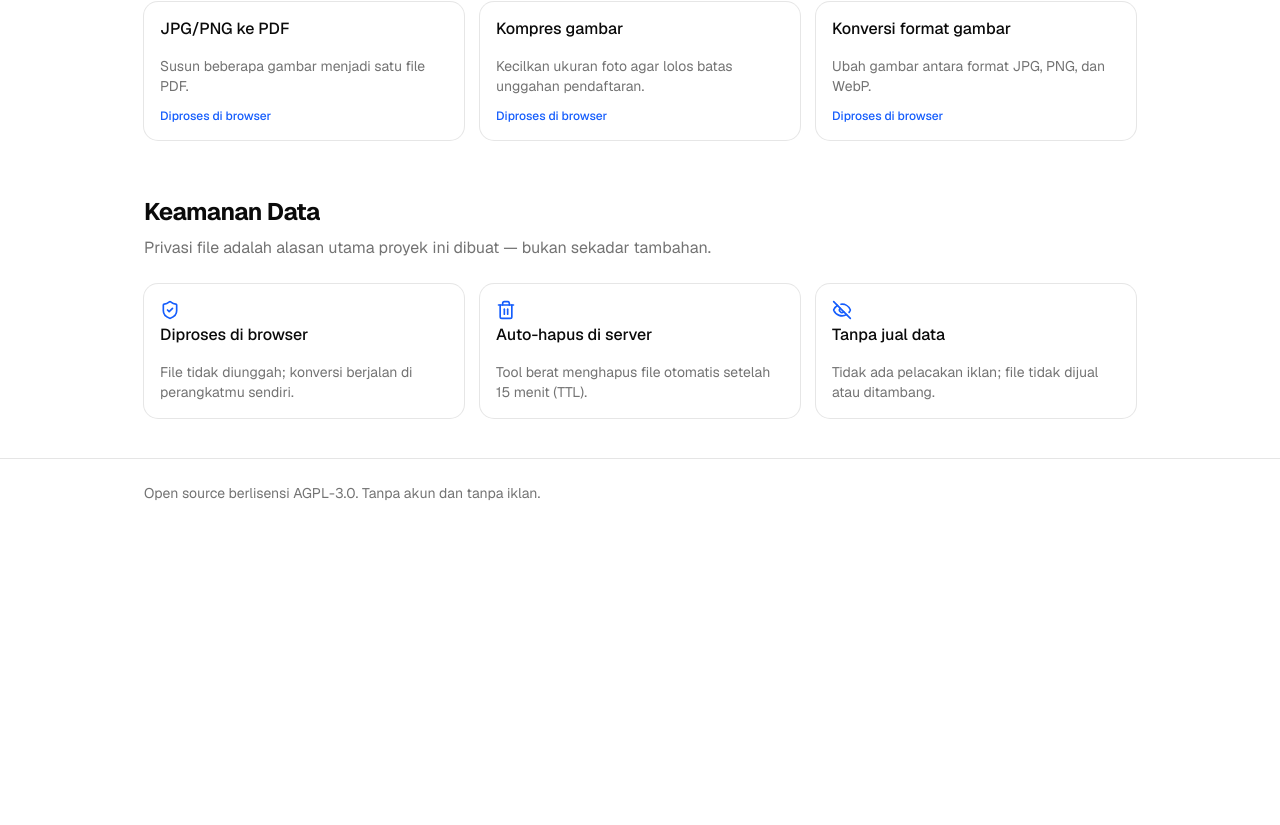
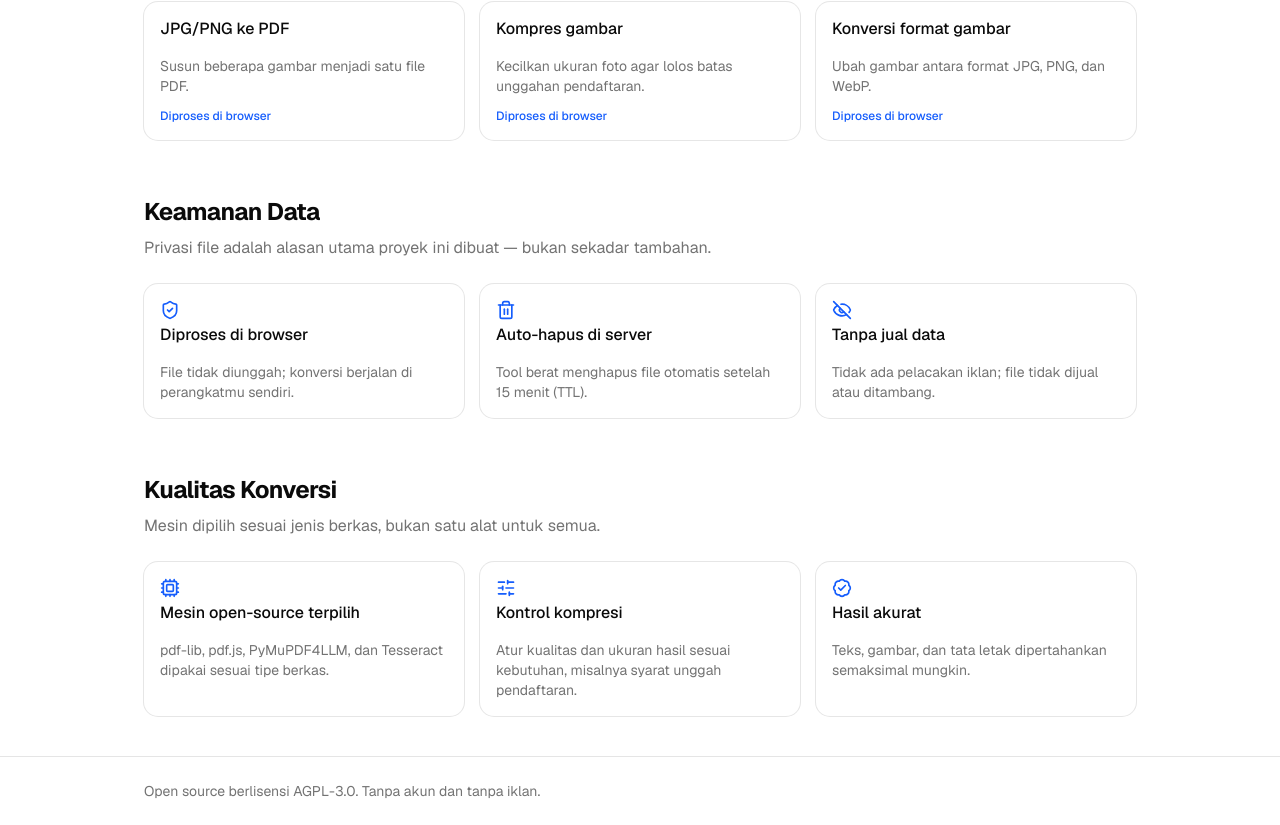
Before and after one commit to ranggadyexe/wade-convert, a Next.js app in the folder web/: page / in a window 1280 px wide. Shown: the part 933-1758 px from the top of the page. Before the commit the page ends 1460 px from the top, so only its background shows below. Built offline with nearby package versions, Linux system fonts and the light colour scheme.

Commit message:
feat(web): tambah section kualitas konversi dan rapikan bagian poin

```diff
--- a/web/app/page.tsx
+++ b/web/app/page.tsx
@@ -1,4 +1,14 @@
-import { EyeOff, FileImage, FileText, ShieldCheck, Trash2 } from "lucide-react";
+import {
+  BadgeCheck,
+  Cpu,
+  EyeOff,
+  FileImage,
+  FileText,
+  ShieldCheck,
+  SlidersHorizontal,
+  Trash2,
+  type LucideIcon,
+} from "lucide-react";
 import Link from "next/link";
 
 import { Badge } from "@/components/ui/badge";
@@ -79,37 +89,71 @@ function KartuAlat({ alat }: { alat: Alat }) {
   return <IsiKartu alat={alat} />;
 }
 
-const IKON_KEAMANAN = [ShieldCheck, Trash2, EyeOff];
+const IKON_KEAMANAN: LucideIcon[] = [ShieldCheck, Trash2, EyeOff];
+const IKON_KUALITAS: LucideIcon[] = [Cpu, SlidersHorizontal, BadgeCheck];
 
-function KeamananData() {
+type Poin = { judul: string; isi: string };
+
+function BagianPoin({
+  id,
+  judul,
+  deskripsi,
+  poin,
+  ikon,
+}: {
+  id: string;
+  judul: string;
+  deskripsi: string;
+  poin: readonly Poin[];
+  ikon: readonly LucideIcon[];
+}) {
   return (
-    <section className="mt-14" aria-labelledby="keamanan-data">
-      <h2
-        id="keamanan-data"
-        className="font-heading text-2xl font-bold tracking-tight"
-      >
-        {teks.keamanan.judul}
+    <section className="mt-14" aria-labelledby={id}>
+      <h2 id={id} className="font-heading text-2xl font-bold tracking-tight">
+        {judul}
       </h2>
-      <p className="mt-2 max-w-2xl text-muted-foreground">
-        {teks.keamanan.deskripsi}
-      </p>
+      <p className="mt-2 max-w-2xl text-muted-foreground">{deskripsi}</p>
       <div className="mt-6 grid gap-4 sm:grid-cols-3">
-        {teks.keamanan.poin.map((poin, indeks) => {
-          const Ikon = IKON_KEAMANAN[indeks];
+        {poin.map((butir, indeks) => {
+          const Ikon = ikon[indeks];
           return (
-            <Card key={poin.judul}>
+            <Card key={butir.judul}>
               <CardHeader>
                 <Ikon className="size-5 text-primary" aria-hidden="true" />
-                <CardTitle>{poin.judul}</CardTitle>
+                <CardTitle>{butir.judul}</CardTitle>
               </CardHeader>
               <CardContent>
-                <p className="text-muted-foreground">{poin.isi}</p>
+                <p className="text-muted-foreground">{butir.isi}</p>
               </CardContent>
             </Card>
           );
         })}
       </div>
     </section>
+  );
+}
+
+function KeamananData() {
+  return (
+    <BagianPoin
+      id="keamanan-data"
+      judul={teks.keamanan.judul}
+      deskripsi={teks.keamanan.deskripsi}
+      poin={teks.keamanan.poin}
+      ikon={IKON_KEAMANAN}
+    />
+  );
+}
+
+function KualitasKonversi() {
+  return (
+    <BagianPoin
+      id="kualitas-konversi"
+      judul={teks.kualitas.judul}
+      deskripsi={teks.kualitas.deskripsi}
+      poin={teks.kualitas.poin}
+      ikon={IKON_KUALITAS}
+    />
   );
 }
 
@@ -142,6 +186,8 @@ export default function Home() {
       </section>
 
       <KeamananData />
+
+      <KualitasKonversi />
     </>
   );
 }
--- a/web/lib/i18n.ts
+++ b/web/lib/i18n.ts
@@ -94,6 +94,25 @@ export const teks = {
       },
     ],
   },
+  kualitas: {
+    judul: "Kualitas Konversi",
+    deskripsi:
+      "Mesin dipilih sesuai jenis berkas, bukan satu alat untuk semua.",
+    poin: [
+      {
+        judul: "Mesin open-source terpilih",
+        isi: "pdf-lib, pdf.js, PyMuPDF4LLM, dan Tesseract dipakai sesuai tipe berkas.",
+      },
+      {
+        judul: "Kontrol kompresi",
+        isi: "Atur kualitas dan ukuran hasil sesuai kebutuhan, misalnya syarat unggah pendaftaran.",
+      },
+      {
+        judul: "Hasil akurat",
+        isi: "Teks, gambar, dan tata letak dipertahankan semaksimal mungkin.",
+      },
+    ],
+  },
   footerCatatan: "Open source berlisensi AGPL-3.0. Tanpa akun dan tanpa iklan.",
 } as const;
 
```
